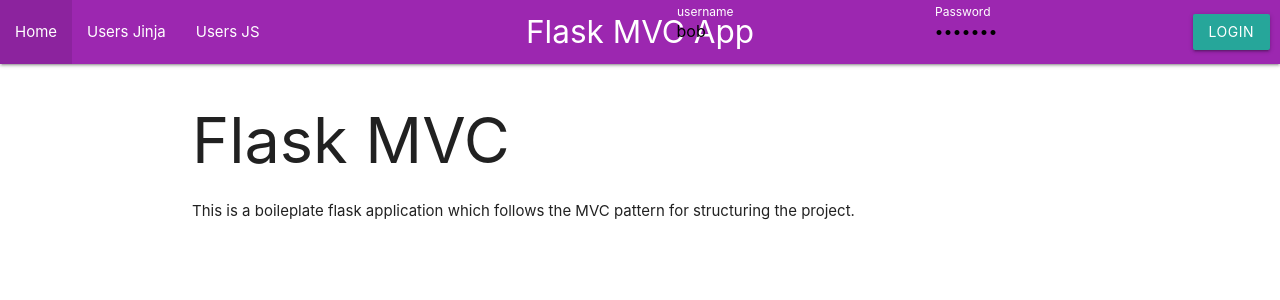
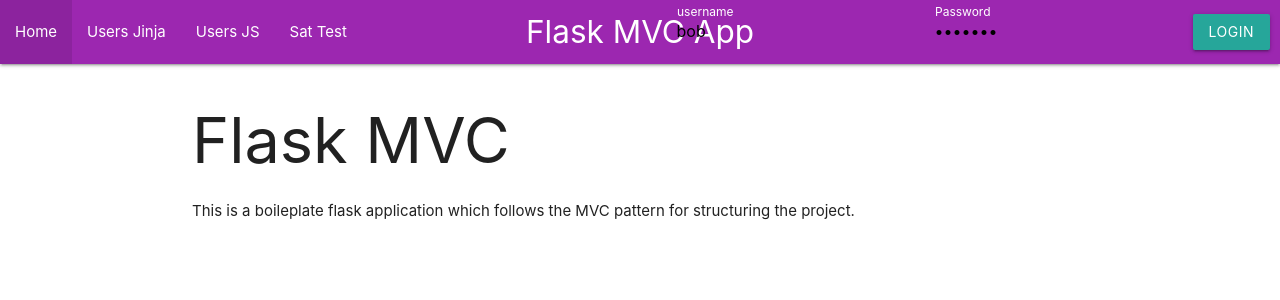
Before and after one commit to kwasi-dev/lab6-info2602-sat, a Flask app: page / in a window 1280 px wide. Shown: the top 300 px of the page. Run offline with Flask 3, Linux system fonts and the light colour scheme.

Commit message:
modified navigation bar

```diff
--- a/App/templates/layout.html
+++ b/App/templates/layout.html
@@ -24,6 +24,7 @@
                     <li><a href="/identify">Identify</a></li>
                   {% endif %}
                   <li><a href="/static/users">Users JS</a></li>
+                  <li><a href="/sat">Sat Test</a></li>
               </ul>
               {% if is_authenticated %}
               <ul id="nav-mobile" class="right">
```
